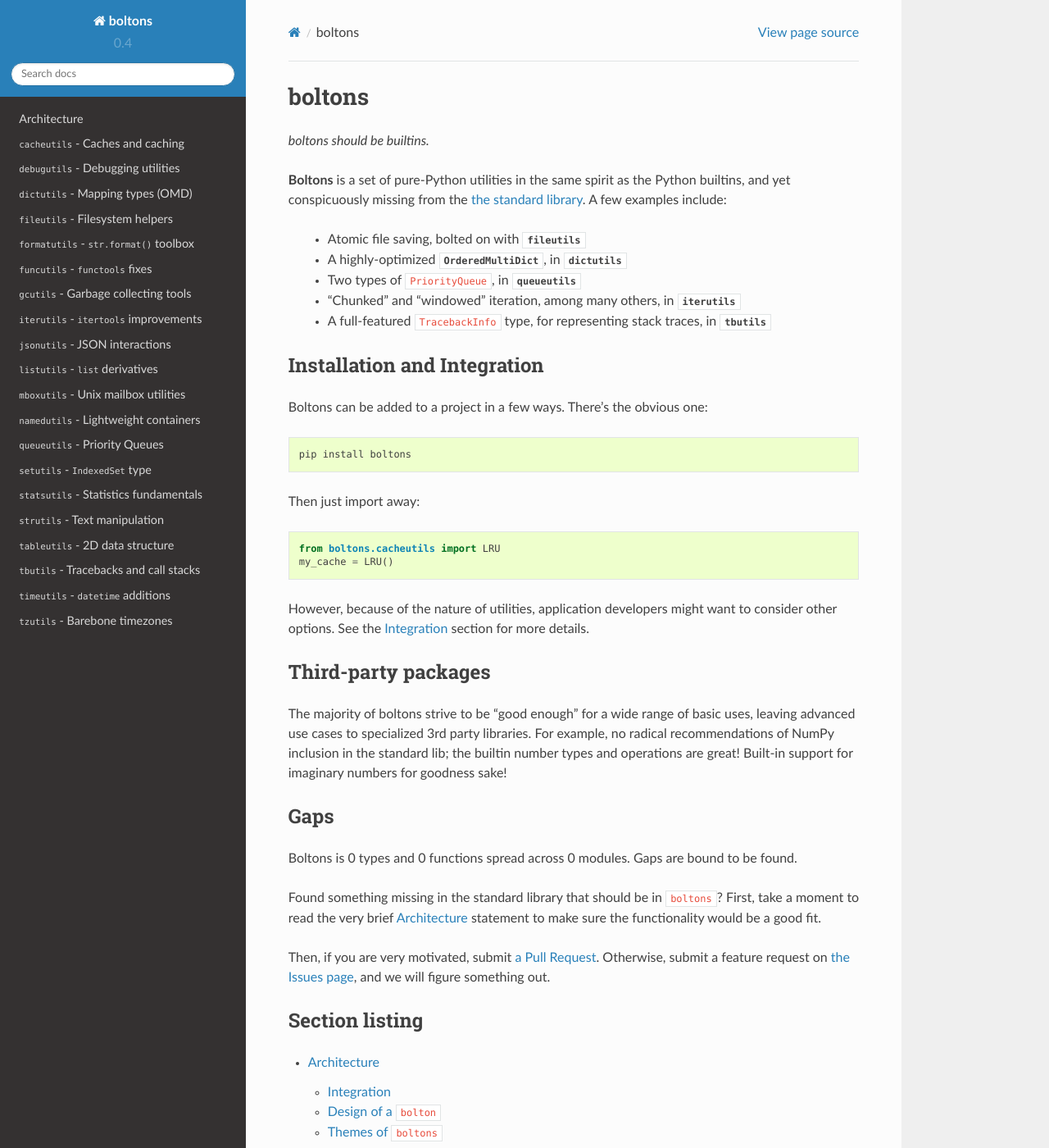
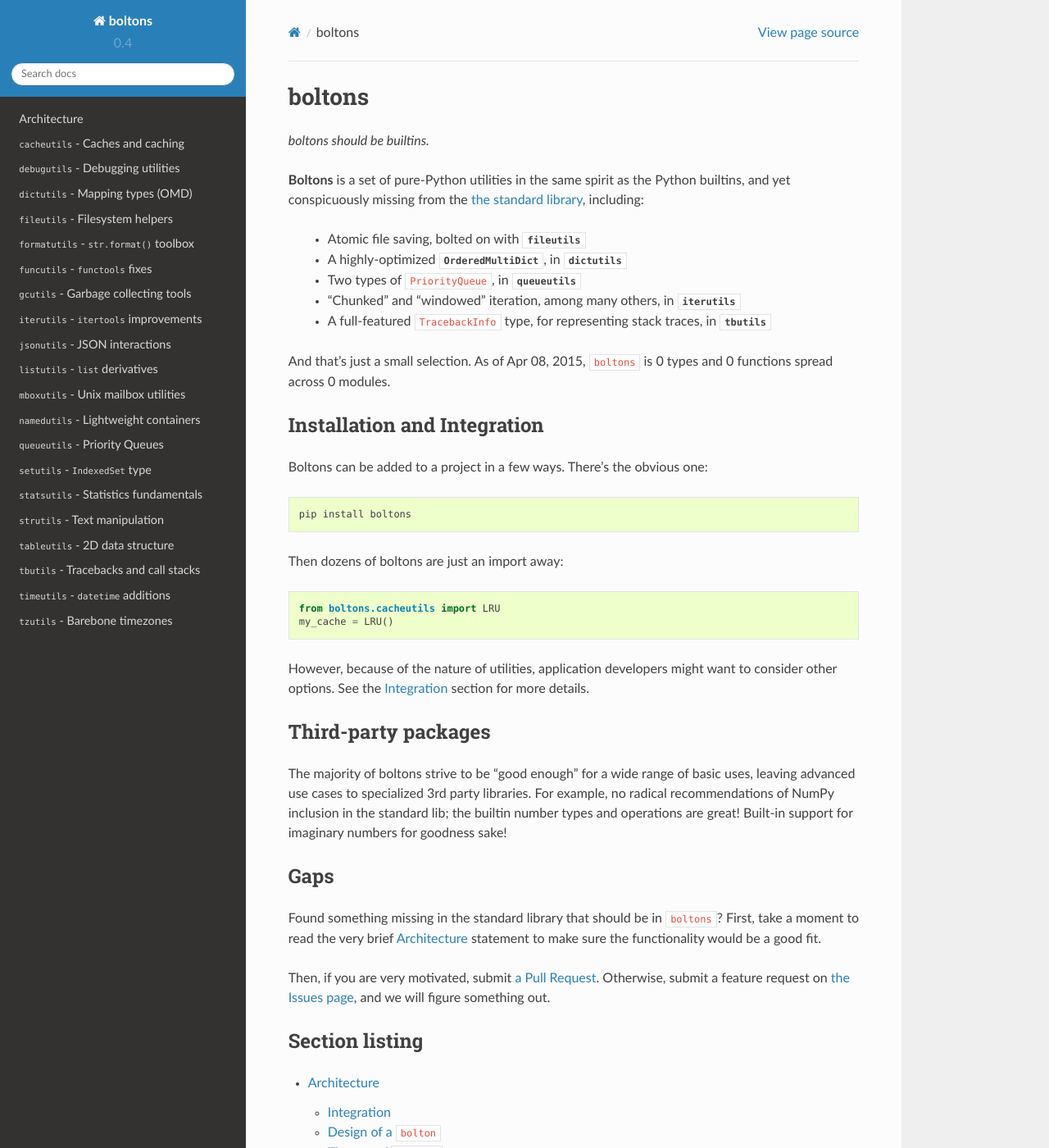
Before and after one commit to dogrecajb/boltons, a Sphinx documentation site: the page built from docs/index.rst, in a window 1280 px wide and 1400 px high. Shown: the whole window at 82% size. Built offline with Sphinx 7.4.7 and the Read the Docs theme 2.0.0, drawn with Linux system fonts in a browser that asks for light colours.

Commit message:
index docs tweaks

```diff
--- a/docs/index.rst
+++ b/docs/index.rst
@@ -6,7 +6,7 @@ boltons
 
 **Boltons** is a set of pure-Python utilities in the same spirit as
 the Python builtins, and yet conspicuously missing from the `the
-standard library`_. A few examples include:
+standard library`_, including:
 
   * Atomic file saving, bolted on with :mod:`fileutils`
   * A highly-optimized :class:`OrderedMultiDict`, in :mod:`dictutils`
@@ -14,6 +14,12 @@ standard library`_. A few examples include:
   * "Chunked" and "windowed" iteration, among many others, in :mod:`iterutils`
   * A full-featured ``TracebackInfo`` type, for representing stack
     traces, in :mod:`tbutils`
+
+And that's just a small selection. As of |today|, ``boltons`` is
+|b_type_count| types and |b_func_count| functions spread across
+|b_mod_count| modules.
+
+.. appx 50, 75, and 23, respectively, as of initial docs writing
 
 .. _the standard library: https://docs.python.org/2.7/library/index.html
 
@@ -24,7 +30,7 @@ Boltons can be added to a project in a few ways. There's the obvious one::
 
   pip install boltons
 
-Then just import away::
+Then dozens of boltons are just an import away::
 
   from boltons.cacheutils import LRU
   my_cache = LRU()
@@ -44,11 +50,6 @@ great! Built-in support for imaginary numbers for goodness sake!
 
 Gaps
 ----
-
-.. appx 50, 75, and 20, respectively
-
-Boltons is |b_type_count| types and |b_func_count| functions spread
-across |b_mod_count| modules. Gaps are bound to be found.
 
 Found something missing in the standard library that should be in
 ``boltons``? First, take a moment to read the very brief
```
